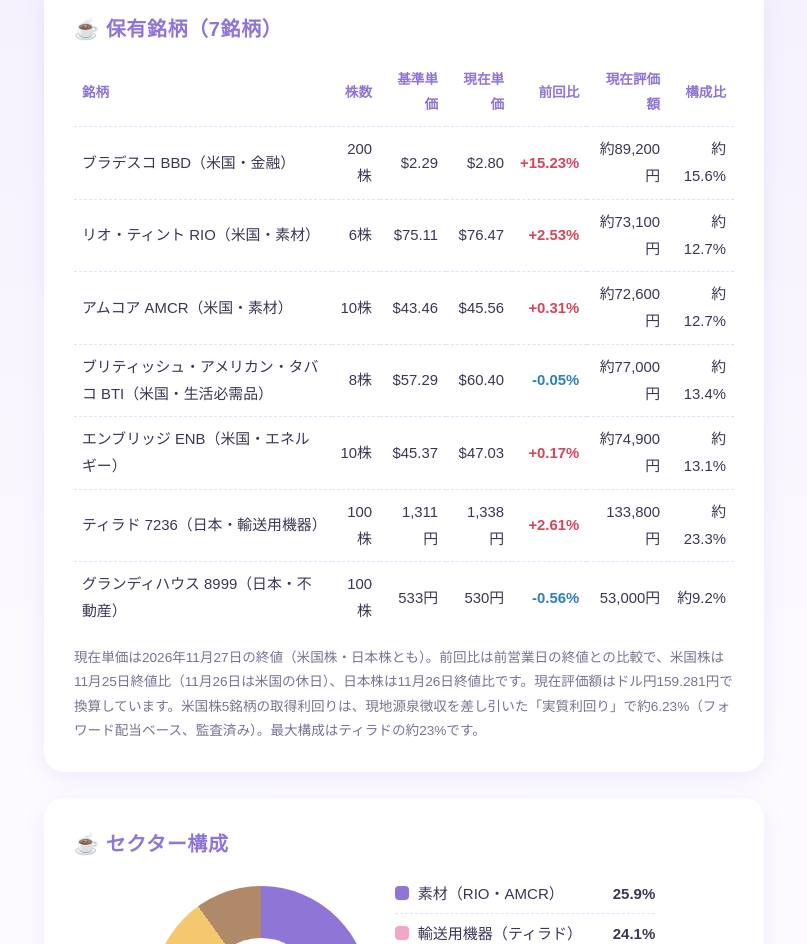
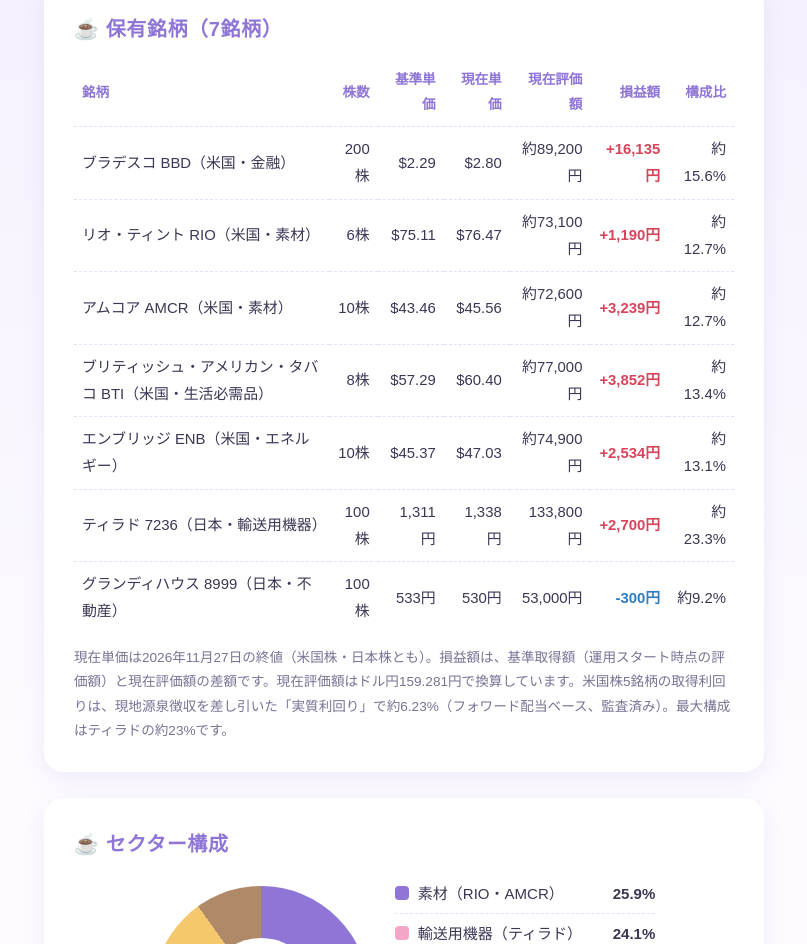
Before and after one commit to MokaMuse/MokaMuse.github.io, a plain HTML site: page fund.html in a window 1280 px wide. Shown: the part 585-1529 px from the top of the page, without its empty margins (236-1043 px from the left). Drawn offline with Linux system fonts and the light colour scheme.

Commit message:
保有銘柄表の前回比を損益額に変更

```diff
--- a/fund.html
+++ b/fund.html
@@ -74,16 +74,16 @@
   <section>
     <h2>保有銘柄（7銘柄）</h2>
     <table>
-      <tr><th>銘柄</th><th>株数</th><th>基準単価</th><th>現在単価</th><th>前回比</th><th>現在評価額</th><th>構成比</th></tr>
-      <tr><td>ブラデスコ BBD（米国・金融）</td><td>200株</td><td>$2.29</td><td>$2.80</td><td class="up">+15.23%</td><td>約89,200円</td><td>約15.6%</td></tr>
-      <tr><td>リオ・ティント RIO（米国・素材）</td><td>6株</td><td>$75.11</td><td>$76.47</td><td class="up">+2.53%</td><td>約73,100円</td><td>約12.7%</td></tr>
-      <tr><td>アムコア AMCR（米国・素材）</td><td>10株</td><td>$43.46</td><td>$45.56</td><td class="up">+0.31%</td><td>約72,600円</td><td>約12.7%</td></tr>
-      <tr><td>ブリティッシュ・アメリカン・タバコ BTI（米国・生活必需品）</td><td>8株</td><td>$57.29</td><td>$60.40</td><td class="down">-0.05%</td><td>約77,000円</td><td>約13.4%</td></tr>
-      <tr><td>エンブリッジ ENB（米国・エネルギー）</td><td>10株</td><td>$45.37</td><td>$47.03</td><td class="up">+0.17%</td><td>約74,900円</td><td>約13.1%</td></tr>
-      <tr><td>ティラド 7236（日本・輸送用機器）</td><td>100株</td><td>1,311円</td><td>1,338円</td><td class="up">+2.61%</td><td>133,800円</td><td>約23.3%</td></tr>
-      <tr><td>グランディハウス 8999（日本・不動産）</td><td>100株</td><td>533円</td><td>530円</td><td class="down">-0.56%</td><td>53,000円</td><td>約9.2%</td></tr>
+      <tr><th>銘柄</th><th>株数</th><th>基準単価</th><th>現在単価</th><th>現在評価額</th><th>損益額</th><th>構成比</th></tr>
+      <tr><td>ブラデスコ BBD（米国・金融）</td><td>200株</td><td>$2.29</td><td>$2.80</td><td>約89,200円</td><td class="up">+16,135円</td><td>約15.6%</td></tr>
+      <tr><td>リオ・ティント RIO（米国・素材）</td><td>6株</td><td>$75.11</td><td>$76.47</td><td>約73,100円</td><td class="up">+1,190円</td><td>約12.7%</td></tr>
+      <tr><td>アムコア AMCR（米国・素材）</td><td>10株</td><td>$43.46</td><td>$45.56</td><td>約72,600円</td><td class="up">+3,239円</td><td>約12.7%</td></tr>
+      <tr><td>ブリティッシュ・アメリカン・タバコ BTI（米国・生活必需品）</td><td>8株</td><td>$57.29</td><td>$60.40</td><td>約77,000円</td><td class="up">+3,852円</td><td>約13.4%</td></tr>
+      <tr><td>エンブリッジ ENB（米国・エネルギー）</td><td>10株</td><td>$45.37</td><td>$47.03</td><td>約74,900円</td><td class="up">+2,534円</td><td>約13.1%</td></tr>
+      <tr><td>ティラド 7236（日本・輸送用機器）</td><td>100株</td><td>1,311円</td><td>1,338円</td><td>133,800円</td><td class="up">+2,700円</td><td>約23.3%</td></tr>
+      <tr><td>グランディハウス 8999（日本・不動産）</td><td>100株</td><td>533円</td><td>530円</td><td>53,000円</td><td class="down">-300円</td><td>約9.2%</td></tr>
     </table>
-    <p class="note">現在単価は2026年11月27日の終値（米国株・日本株とも）。前回比は前営業日の終値との比較で、米国株は11月25日終値比（11月26日は米国の休日）、日本株は11月26日終値比です。現在評価額はドル円159.281円で換算しています。米国株5銘柄の取得利回りは、現地源泉徴収を差し引いた「実質利回り」で約6.23%（フォワード配当ベース、監査済み）。最大構成はティラドの約23%です。</p>
+    <p class="note">現在単価は2026年11月27日の終値（米国株・日本株とも）。損益額は、基準取得額（運用スタート時点の評価額）と現在評価額の差額です。現在評価額はドル円159.281円で換算しています。米国株5銘柄の取得利回りは、現地源泉徴収を差し引いた「実質利回り」で約6.23%（フォワード配当ベース、監査済み）。最大構成はティラドの約23%です。</p>
   </section>
 
   <section>
```
